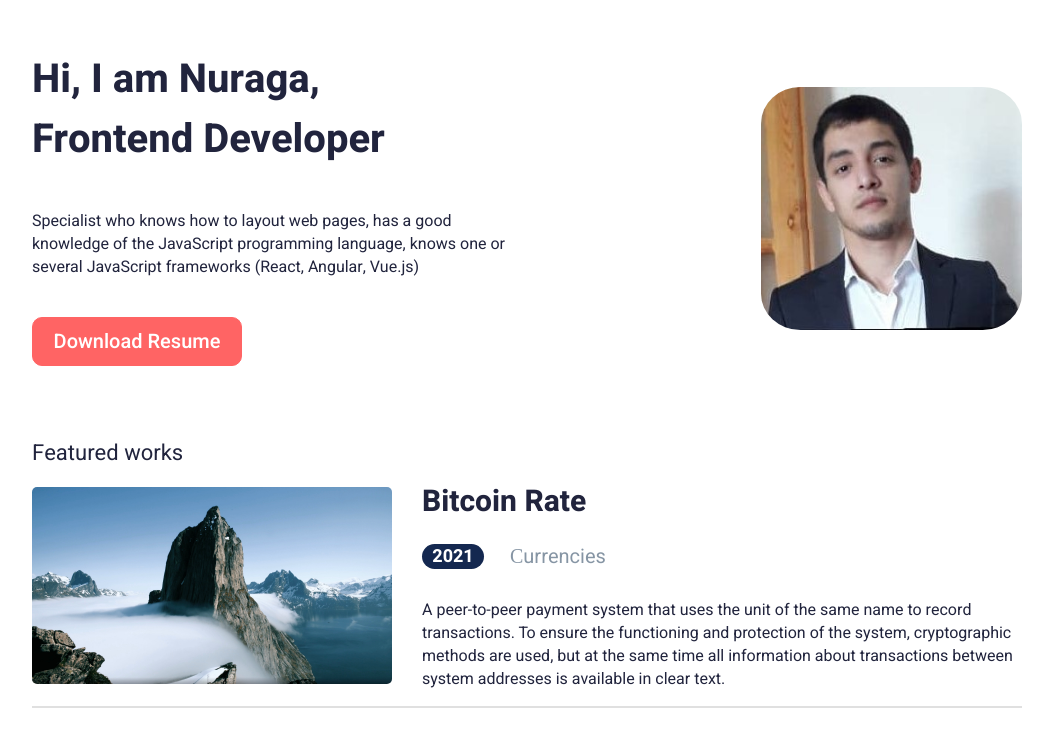
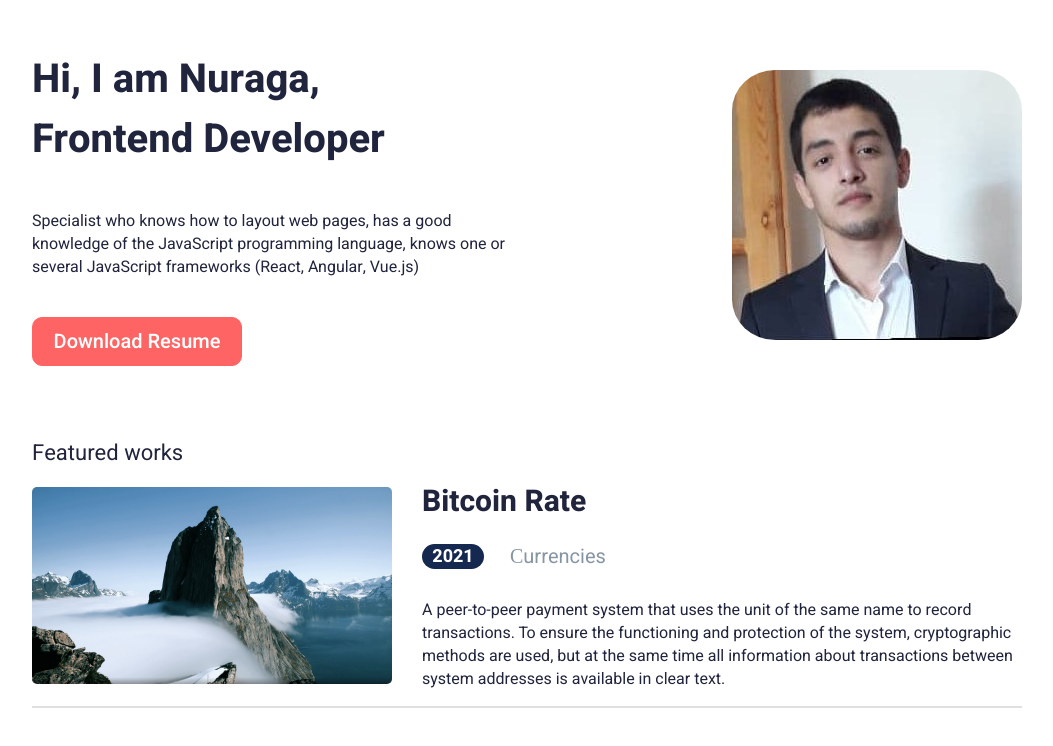
Before and after one commit to nuraga123/projecthotel, a React (Create React App) app: page / in a window 1280 px wide. Shown: the top 746 px of the page, without its empty margins (113-1166 px from the left). Built offline with nearby package versions, Linux system fonts and the light colour scheme.

Commit message:
Update Header.css

```diff
--- a/src/components/Header/Header.css
+++ b/src/components/Header/Header.css
@@ -1,8 +1,4 @@
 .nuraga {
-    display: flex;
-    align-items: center;
-    width: 100%;
-    height: 243px;
     border-radius: 15%;
 }
 
@@ -73,6 +69,7 @@
         height: 170px;
         margin-bottom: 44px;
         margin-top: 52px;
+        border-radius: 15%;
     }
 
     .header__title {
```
